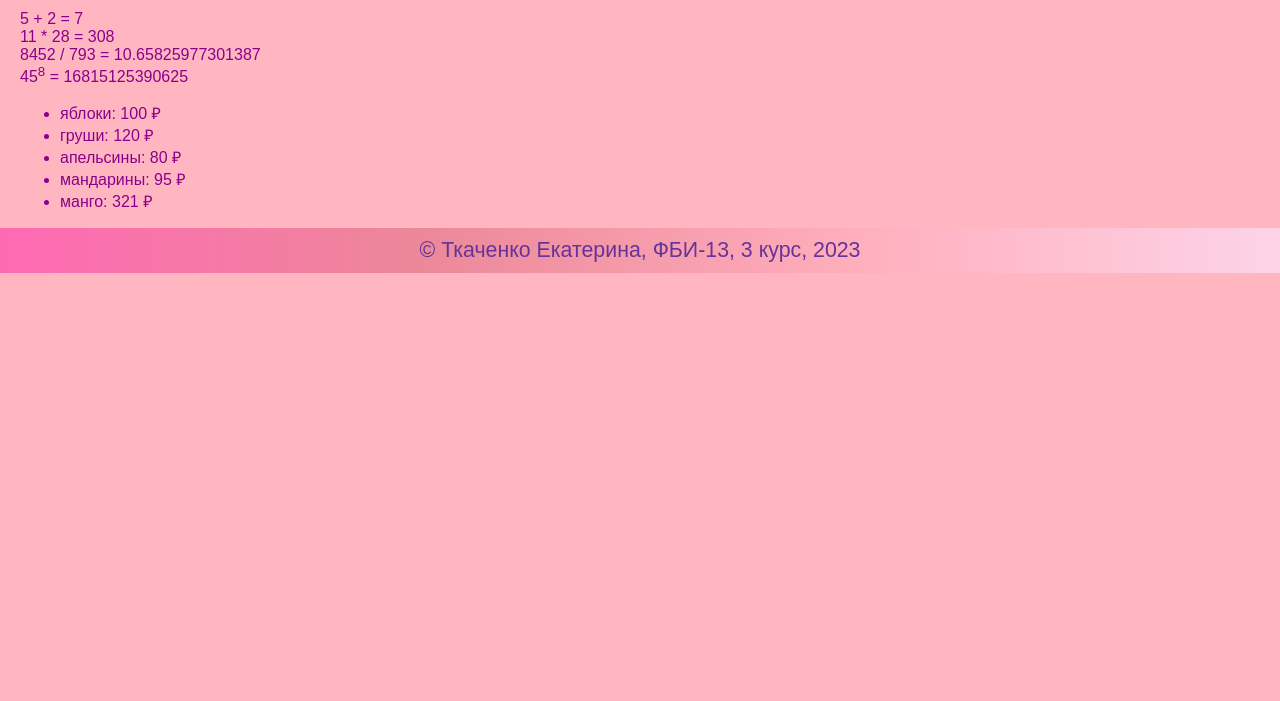
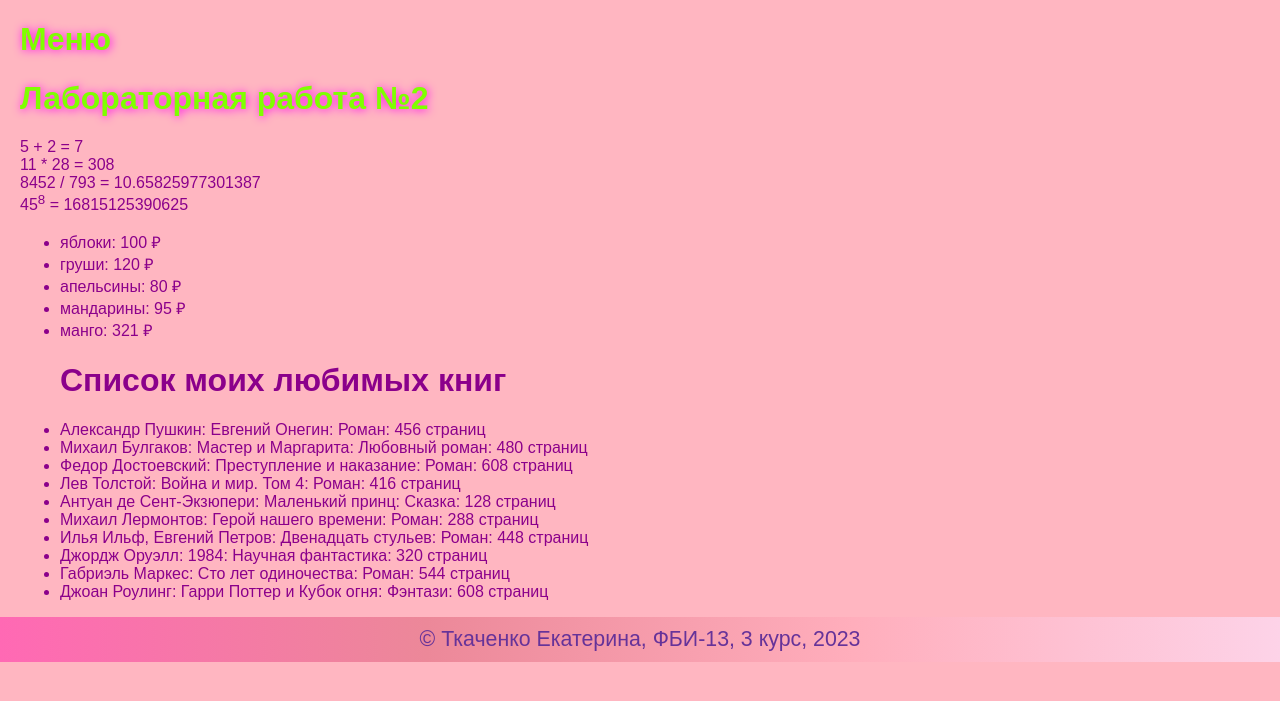
Before and after one commit to tkachrina/web-programming-labs-2, a Flask app: page /lab2/example in a window 1280 px wide. Shown: the part 51-752 px from the top of the page. Run offline with Flask 3, Linux system fonts and the light colour scheme.

Commit message:
книги и вноска правок

```diff
--- a/app.py
+++ b/app.py
@@ -29,7 +29,7 @@ def menu():
                 <a href="/lab1" target="_blank"> Лабораторная работа 1 </a>
             </li>
             <li>
-                <a href="/lab2/example" target="_blank"> Лабораторная работа 2 </a>
+                <a href="/lab2/" target="_blank"> Лабораторная работа 2 </a>
             </li>
         </ol>
 
@@ -183,7 +183,7 @@ def colors():
             Эти цвета помогают мозгу сильнее воспринимать температуру.</p>
         <img src="''' + url_for('static', filename='colors.jpeg') + '''">
         <link rel="stylesheet" type="text/css" href="''' + url_for('static', filename='lab1.css') + '''" />
-        <footer>
+        <footer style="margin-top:20px;">
             &copy; Ткаченко Екатерина, ФБИ-13, 3 курс, 2023
         </footer>
     </body>
@@ -204,9 +204,21 @@ def example():
         {'name': 'манго', 'price': 321}
     ]
     return render_template('example.html',
-                           name=name, grop_name=grop_name,
-                           lab_numb=lab_numb, cour_numb=cour_numb, fruits=fruits)
+                           name=name, grop_name=grop_name,lab_numb=lab_numb,
+                           cour_numb=cour_numb, fruits=fruits, books=books )
 
+books = [
+        {'booktitle': 'Евгений Онегин',  'author' : 'Александр Пушкин', 'genre'  : 'Роман',  'numpages' : '456'},
+        {'booktitle' : 'Мастер и Маргарита', 'author' : 'Михаил Булгаков', 'genre' : 'Любовный роман', 'numpages' : 480},
+        {'booktitle' : 'Преступление и наказание', 'author' : 'Федор Достоевский', 'genre' : 'Роман', 'numpages' : 608},
+        {'booktitle' : 'Война и мир. Том 4', 'author' : 'Лев Толстой', 'genre' : 'Роман', 'numpages' : 416},
+        {'booktitle' : 'Маленький принц', 'author' : ' Антуан де Сент-Экзюпери', 'genre' : 'Сказка', 'numpages' : 128},
+        {'booktitle' : 'Герой нашего времени', 'author' : 'Михаил Лермонтов', 'genre' : 'Роман', 'numpages' : 288},
+        {'booktitle' : 'Двенадцать стульев', 'author' : 'Илья Ильф, Евгений Петров', 'genre' : 'Роман', 'numpages' : 448},
+        {'booktitle' : '1984', 'author' : 'Джордж Оруэлл', 'genre' : 'Научная фантастика', 'numpages' : 320},
+        {'booktitle' : 'Сто лет одиночества', 'author' : 'Габриэль Маркес', 'genre' : 'Роман', 'numpages' : 544},
+        {'booktitle' : 'Гарри Поттер и Кубок огня', 'author' : 'Джоан Роулинг', 'genre' : 'Фэнтази', 'numpages' : 608},
+    ]
 @app.route ('/lab2/')
 def lab2():
     return render_template('lab2.html')
--- a/templates/example.html
+++ b/templates/example.html
@@ -12,15 +12,27 @@
     </header>
 
     <main>
+        <h1><a href="/menu"> Меню </a> <br></h1>
+        <h1><a href="/lab2/">Лабораторная работа №2</a></h1>
+
         5 + 2 = {{ 5 + 2 }}<br>
         11 * 28 = {{ 11 * 28}}<br>
         8452 / 793 = {{ 8452 / 793}}<br>
         45<sup>8</sup> = {{ 45**8 }}<br>
+
         <ul>
         {% for f in fruits %}
         <li>{{ f.name }}: {{ f.price }} &#x20bd;</li>
         {% endfor %}
+        </ul>
+
         <ul>
+        <h1>Список моих любимых книг</h1>
+        {% for b in books %}
+        <li>{{ b.author }}: {{ b.booktitle }}: {{ b.genre }}: {{ b.numpages }} страниц</li>
+        {% endfor %}
+        </ul>
+
     </main>
 
     <footer>
```
Also changed, not shown: templates/base.html (+4 -11 lines), templates/lab2.html (+10 -0 lines).
